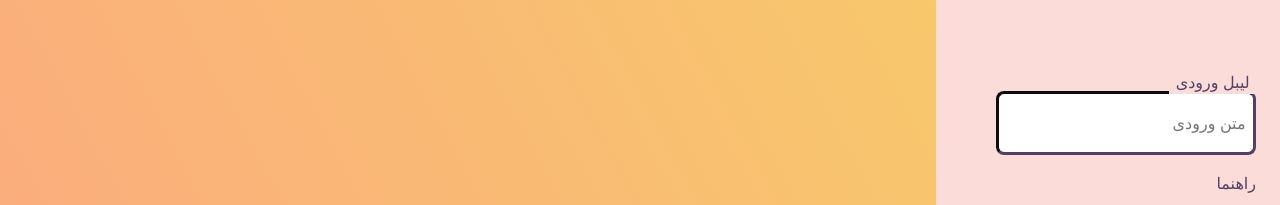
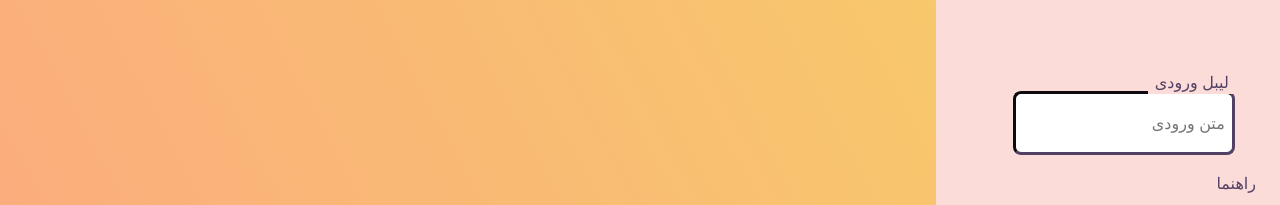
Before and after one commit to CEIT-SSC/NC-Front, a React (Create React App) app: page /terminal in a window 1280 px wide. Shown: the part 447-652 px from the top of the page. Built offline with nearby package versions, Linux system fonts and the light colour scheme.

Commit message:
input margin changed

```diff
--- a/src/UI/Button.module.css
+++ b/src/UI/Button.module.css
@@ -12,7 +12,7 @@
     background: var(--button-background-gradient);
     border-radius: 8px;
     border-color: transparent;
-    padding: 3px;
+    padding: 3px 8px;
     -webkit-box-shadow: 5px 6px 13px 0px var(--button-shadow);
     box-shadow: 5px 6px 13px 0px var(--button-shadow);
     width: 29%;
--- a/src/UI/Input.module.css
+++ b/src/UI/Input.module.css
@@ -11,7 +11,7 @@
  margin: 2rem 0 2rem 0;
 }
 .input input{
-   width: 88%;
+   width: 75%;
    text-align: end;
    border-color: var(--input-border-color);
    border-radius: 8px;
@@ -19,6 +19,7 @@
    border-width: .2rem;
    height: 8vh;
    caret-color: var(--input-caret-color);
+   margin-right: 1.3em;
 }
 .input a{
     text-decoration: none;
@@ -36,6 +37,7 @@
     font-size: 1rem;
     padding: 0 0.3em;
     background-color:var(--input-label-background-color);
+    margin-right: 1.3em;
     margin-bottom: -.2rem;
     padding: 0px .4rem;
     z-index: 2;
```
